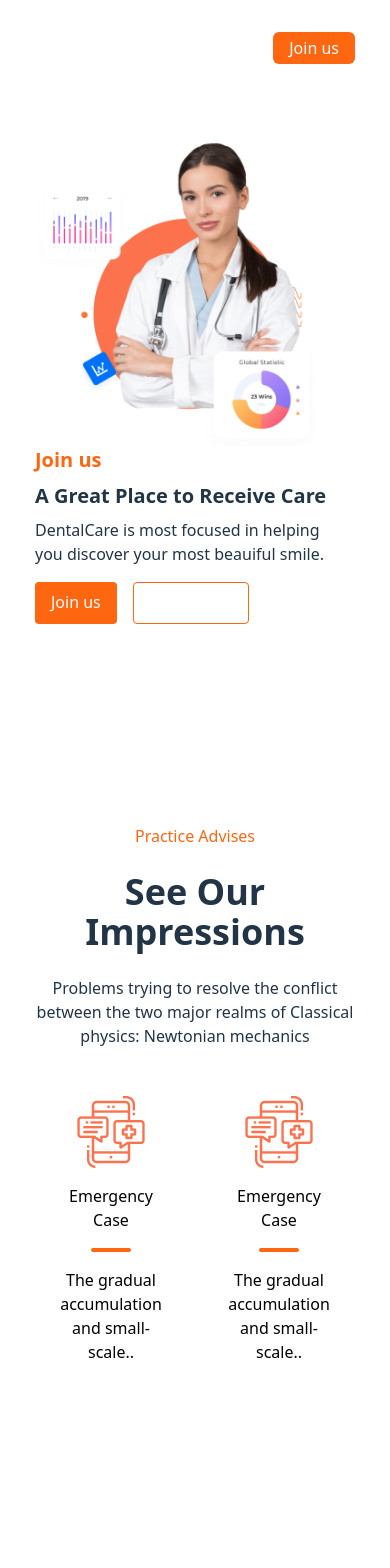
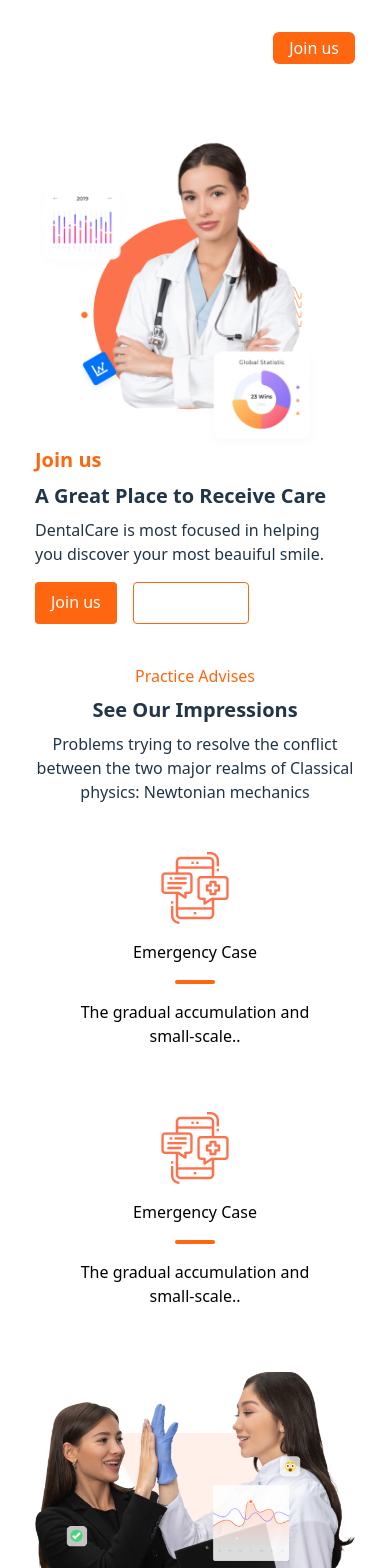
Before and after one commit to EmD-228/my-design-learning, a Vue app: page / in a window 390 px wide. Shown: the top 1568 px of the page. Built offline with nearby package versions, Linux system fonts and the light colour scheme.

Commit message:
ui: improve FeaturesSection responsive layout
- Add responsive text sizes
- Adjust spacing and layout

```diff
--- a/src/components/FeaturesSection.vue
+++ b/src/components/FeaturesSection.vue
@@ -1,12 +1,11 @@
 <template>
-    <div class="my-40">
-        <h2 class="text-primary ">Practice Advises</h2>
-        <h1 class="text-4xl font-bold my-6">See Our Impressions</h1>
+    <div class="">
+        <p class="text-primary ">Practice Advises</p>
+        <p class="text-xl sm:text-3xl md:text-4xl lg:text-5xl font-bold my-2">See Our Impressions</p>
         <span class="mx-auto">Problems trying to resolve the conflict between the two major realms of Classical physics:
             Newtonian mechanics </span>
-
-        <div class="flex flex-row gap-4 mt-6 justify-center">
-            <FeatureItem></FeatureItem>
+        <div class="grid gap-4 mt-6 sm:grid-cols-2 justify-center">
+            <FeatureItem ></FeatureItem>
             <FeatureItem></FeatureItem>
         </div>
     </div>
```
